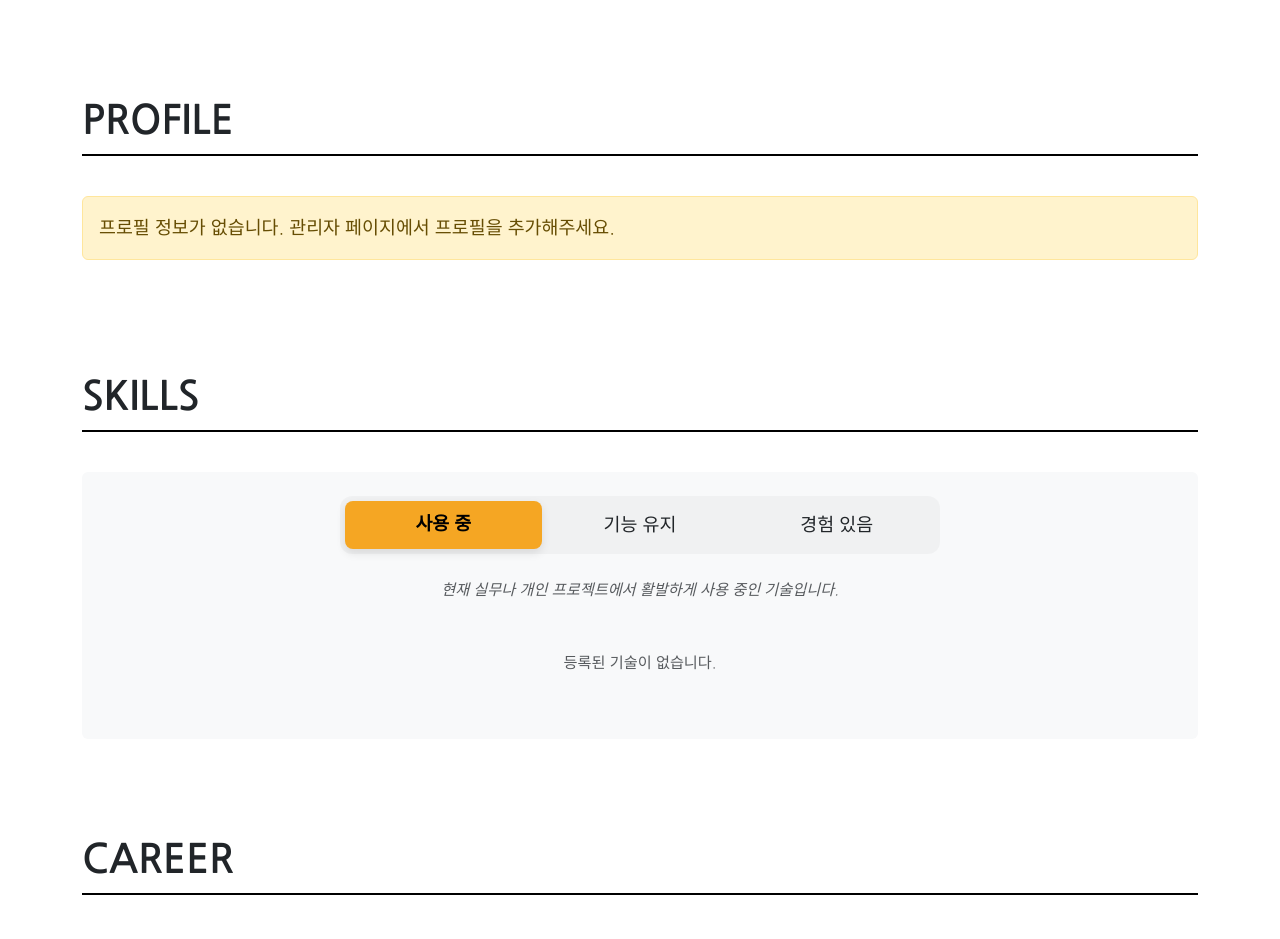
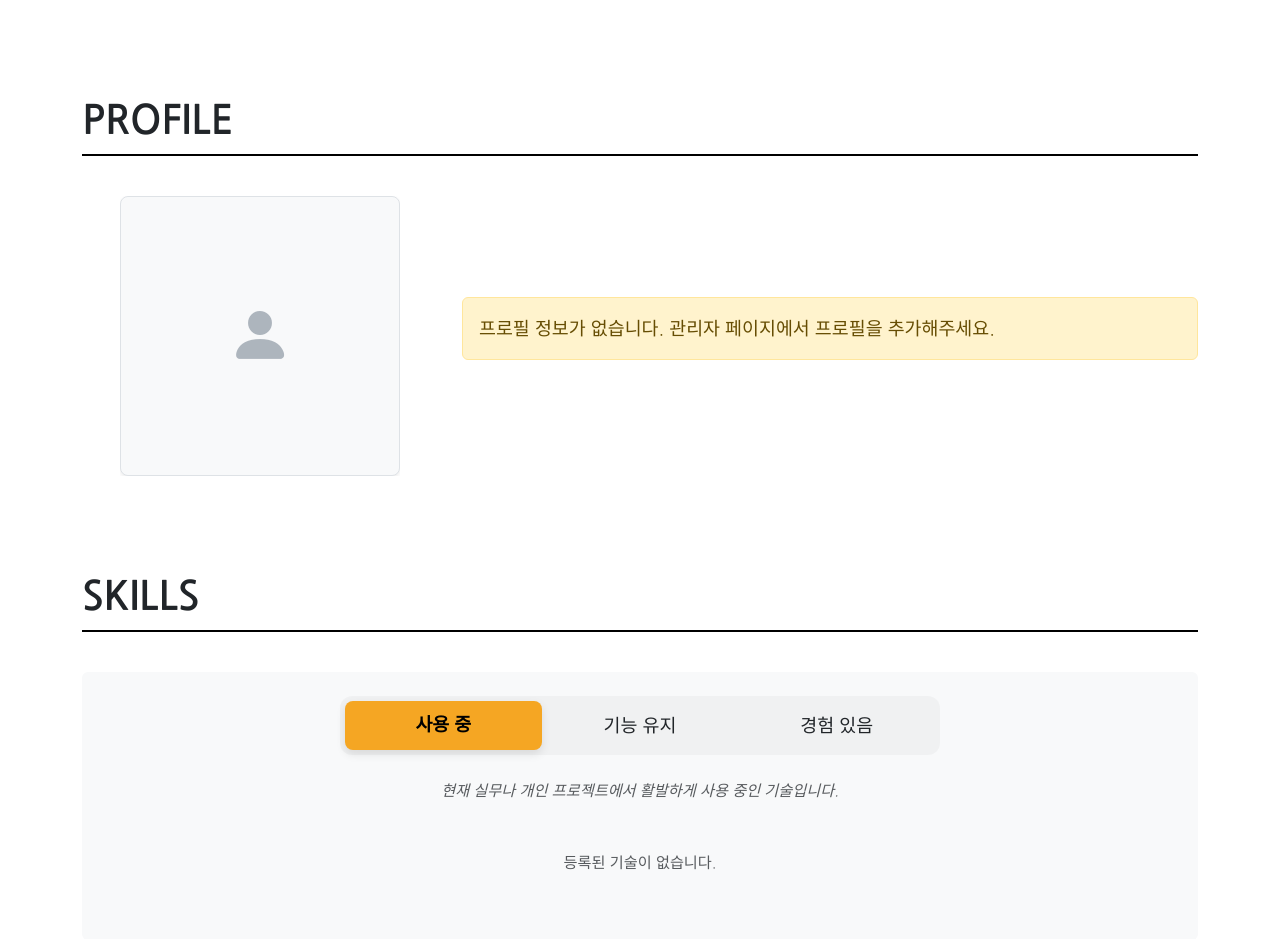
Before and after one commit to jhHa0320/about-me, a Django app: page / in a window 1280 px wide. Shown: the part 121-1060 px from the top of the page. Run offline with Django 5.2, Linux system fonts and the light colour scheme; data that the repository does not hold is empty.

Commit message:
프로필 이미지 추가

```diff
--- a/portfolio/templates/portfolio/home.html
+++ b/portfolio/templates/portfolio/home.html
@@ -4,14 +4,36 @@
 <!-- Profile Section -->
 <section id="profile" class="py-5">
     <h2 class="section-title">PROFILE</h2>
+    <style>
+        .profile-image-container {
+            width: 100%;
+            max-width: 280px;
+            aspect-ratio: 1 / 1;
+            margin: 0 auto;
+            overflow: hidden;
+        }
+
+        .profile-placeholder {
+            background-color: #f8f9fa;
+            border: 1px solid #dee2e6;
+            color: #adb5bd;
+        }
+    </style>
     <div class="row align-items-center">
-        {% if profile and profile.profile_image %}
-        <div class="col-md-4 mb-4 mb-md-0 text-center">
-            <img src="{{ profile.profile_image.url }}" class="img-fluid rounded-circle shadow profile-img"
-                style="width: 200px; height: 200px; object-fit: cover;">
+        <div class="col-md-4 mb-4 mb-md-0 text-center d-flex justify-content-center">
+            <div class="profile-image-container">
+                {% if profile and profile.profile_image %}
+                <img src="{{ profile.profile_image.url }}" class="img-fluid rounded-3 shadow-sm profile-img"
+                    style="width: 100%; height: 100%; object-fit: cover;">
+                {% else %}
+                <div class="profile-placeholder rounded-3 shadow-sm d-flex flex-column align-items-center justify-content-center"
+                    style="width: 100%; height: 100%;">
+                    <i class="bi bi-person-fill" style="font-size: 4rem;"></i>
+                </div>
+                {% endif %}
+            </div>
         </div>
-        {% endif %}
-        <div class="col-md-{% if profile.profile_image %}8{% else %}12{% endif %}">
+        <div class="col-md-8">
             {% if profile %}
             <h3 class="fw-bold mb-2 profile-name-responsive">{{ profile.name }}</h3>
             <div class="profile-details profile-details-responsive">
```
Also changed, not shown: profile_image.jpg (added).
